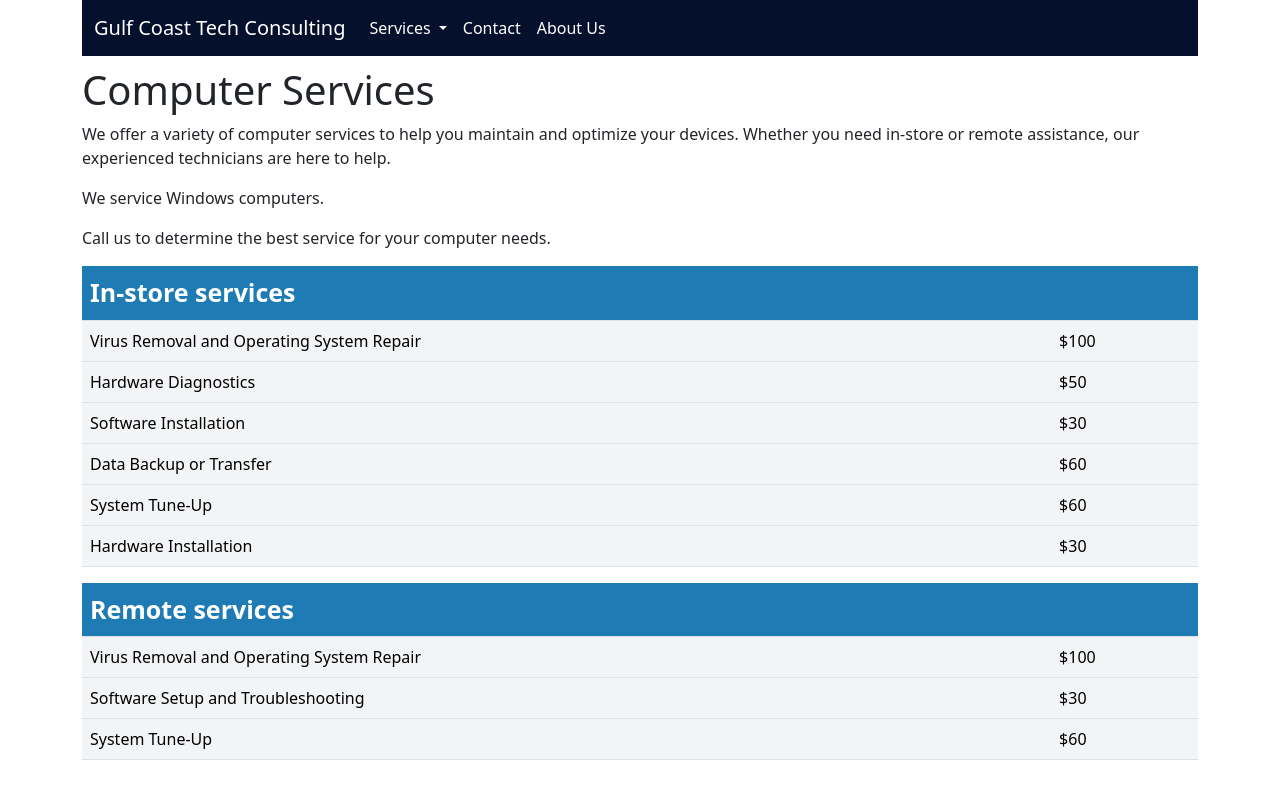
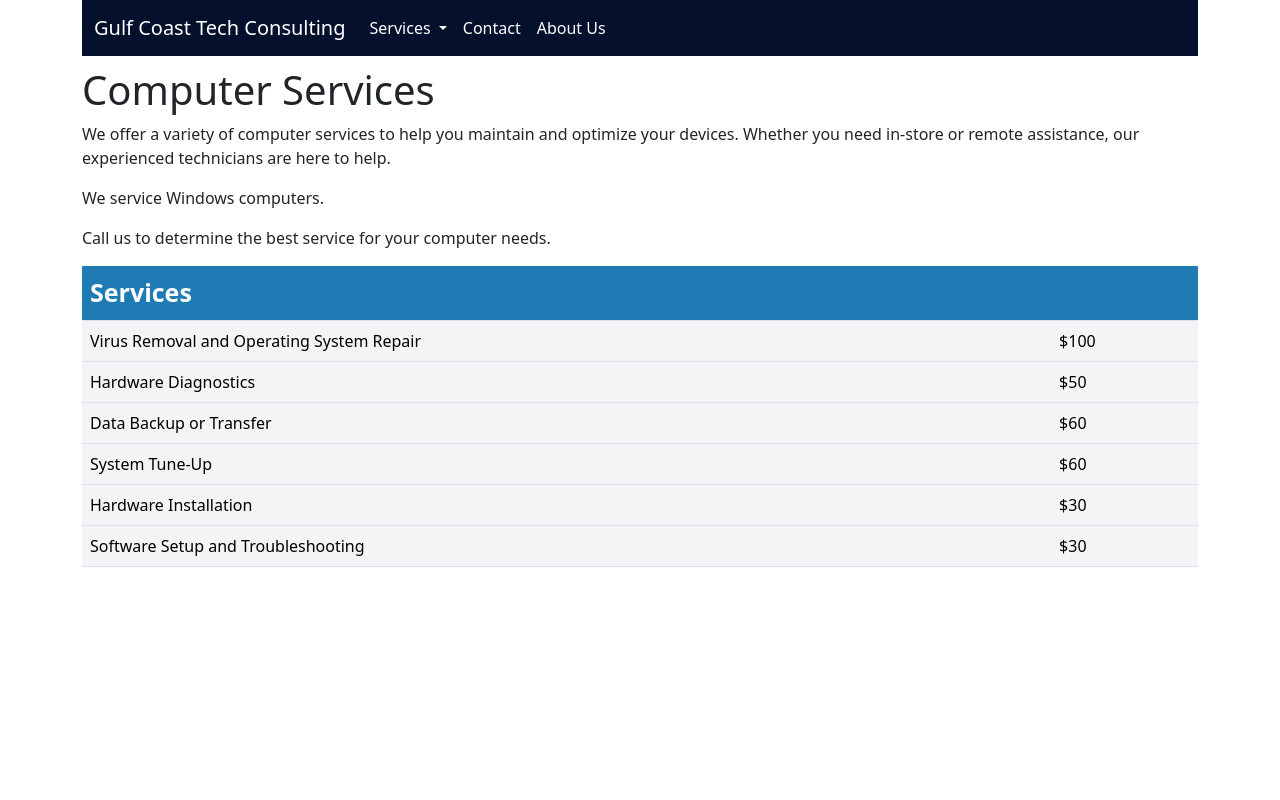
Before and after one commit to muffinman29/consulting, an Angular app: page /computer-services in a window 1280 px wide. Shown: the top 800 px of the page. Built offline with nearby package versions, Linux system fonts and the light colour scheme.

Commit message:
removed commented code; consolidated in-store and remote options

```diff
--- a/src/app/computer-services/computer-services.component.html
+++ b/src/app/computer-services/computer-services.component.html
@@ -12,7 +12,7 @@
   <table class="table store-table">
     <thead>
       <tr>
-        <th colspan="2">In-store services</th>
+        <th colspan="2">Services</th>
       </tr>
     </thead>
     <tbody>
@@ -23,10 +23,6 @@
       <tr>
         <td>Hardware Diagnostics</td>
         <td>$50</td>
-      </tr>
-      <tr>
-        <td>Software Installation</td>
-        <td>$30</td>
       </tr>
       <tr>
         <td>Data Backup or Transfer</td>
@@ -40,28 +36,10 @@
         <td>Hardware Installation</td>
         <td>$30</td>
       </tr>
-    </tbody>
-  </table>
-
-  <table class="table store-table">
-    <thead>
-      <tr>
-        <th colspan="2">Remote services</th>
-      </tr>
-    </thead>
-    <tbody>
-      <tr>
-        <td>Virus Removal and Operating System Repair</td>
-        <td>$100</td>
-      </tr>
       <tr>
         <td>Software Setup and Troubleshooting</td>
         <td>$30</td>
       </tr>
-      <tr>
-        <td>System Tune-Up</td>
-        <td>$60</td>
-      </tr>
     </tbody>
   </table>
 </div>
```
Also changed, not shown: src/app/about/about.component.html (+0 -10 lines).
